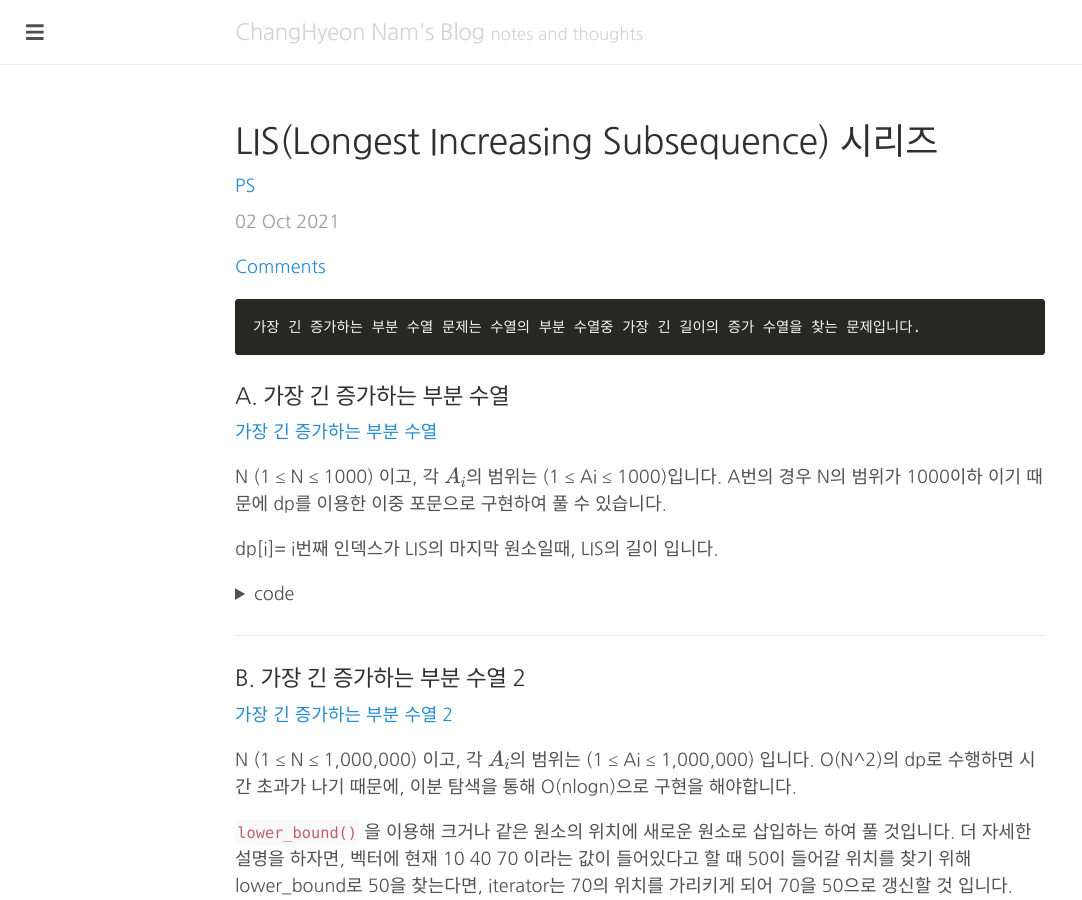
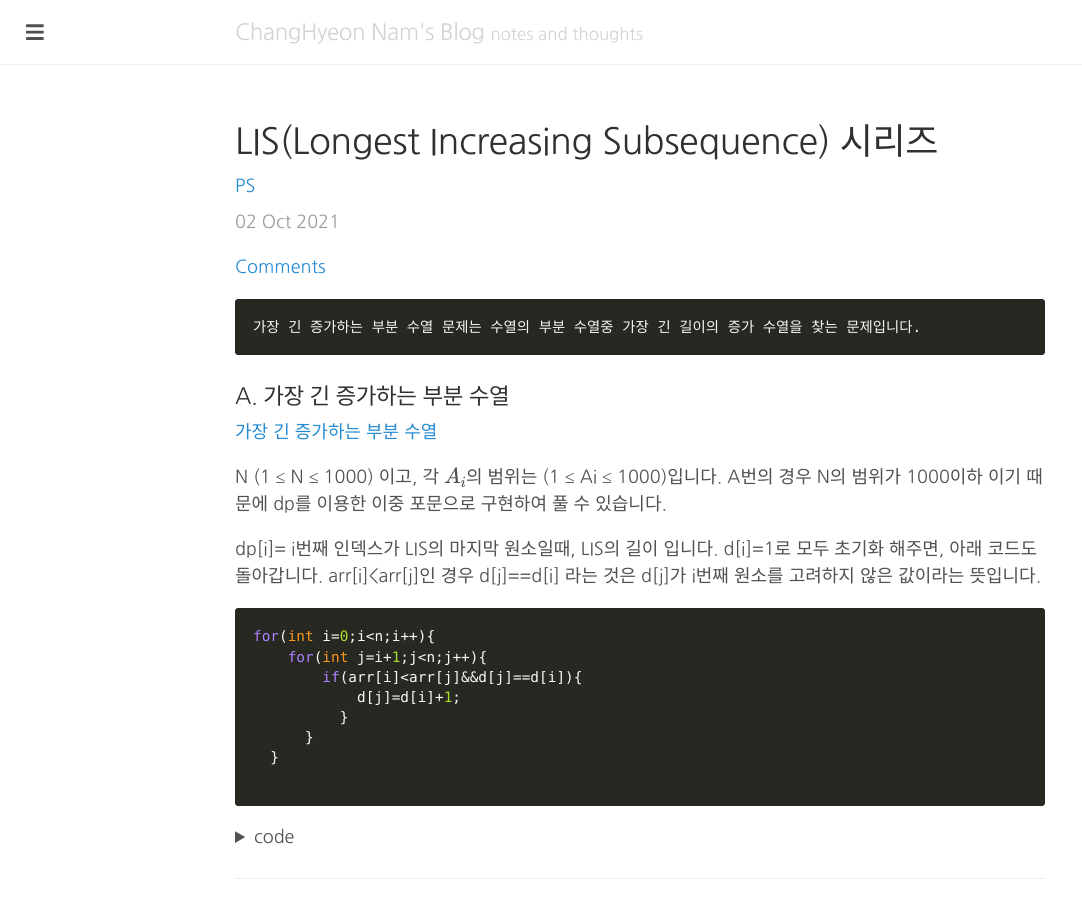
Before and after one commit to changhyeonnam/changhyeonnam.github.io, a Jekyll site: the page built from _posts/2021/2021-10-02-LIS.md, in a window 1280 px wide and 900 px high. Shown: the whole window, without its empty margins (0-1082 px from the left). Built offline with Jekyll 4.4.1, drawn with Linux system fonts in a browser that asks for light colours; nearby versions of some CDN libraries; our own code applies the rules of GitHub Pages for plain Markdown files; formulas are drawn with MathJax 3; comment, search, counter and statistics services are not loaded.

Commit message:
Update 2021-10-02-LIS.md

````diff
--- a/_posts/2021/2021-10-02-LIS.md
+++ b/_posts/2021/2021-10-02-LIS.md
@@ -17,7 +17,20 @@ comments: true
 
 N (1 ≤ N ≤ 1000) 이고, 각 $A_i$의 범위는 (1 ≤ Ai ≤ 1000)입니다. A번의 경우 N의 범위가 1000이하 이기 때문에 dp를 이용한 이중 포문으로 구현하여 풀 수 있습니다.
 
-dp[i]= i번째 인덱스가 LIS의 마지막 원소일때, LIS의 길이 입니다.
+dp[i]= i번째 인덱스가 LIS의 마지막 원소일때, LIS의 길이 입니다. d[i]=1로 모두 초기화 해주면, 아래 코드도 돌아갑니다. arr[i]<arr[j]인 경우 d[j]==d[i]
+라는 것은 d[j]가 i번째 원소를 고려하지 않은 값이라는 뜻입니다.
+
+```cpp
+for(int i=0;i<n;i++){
+    for(int j=i+1;j<n;j++){
+        if(arr[i]<arr[j]&&d[j]==d[i]){
+            d[j]=d[i]+1;
+          }
+      }
+  }
+
+```
+
 
 <details>
 <summary>code</summary>
````
